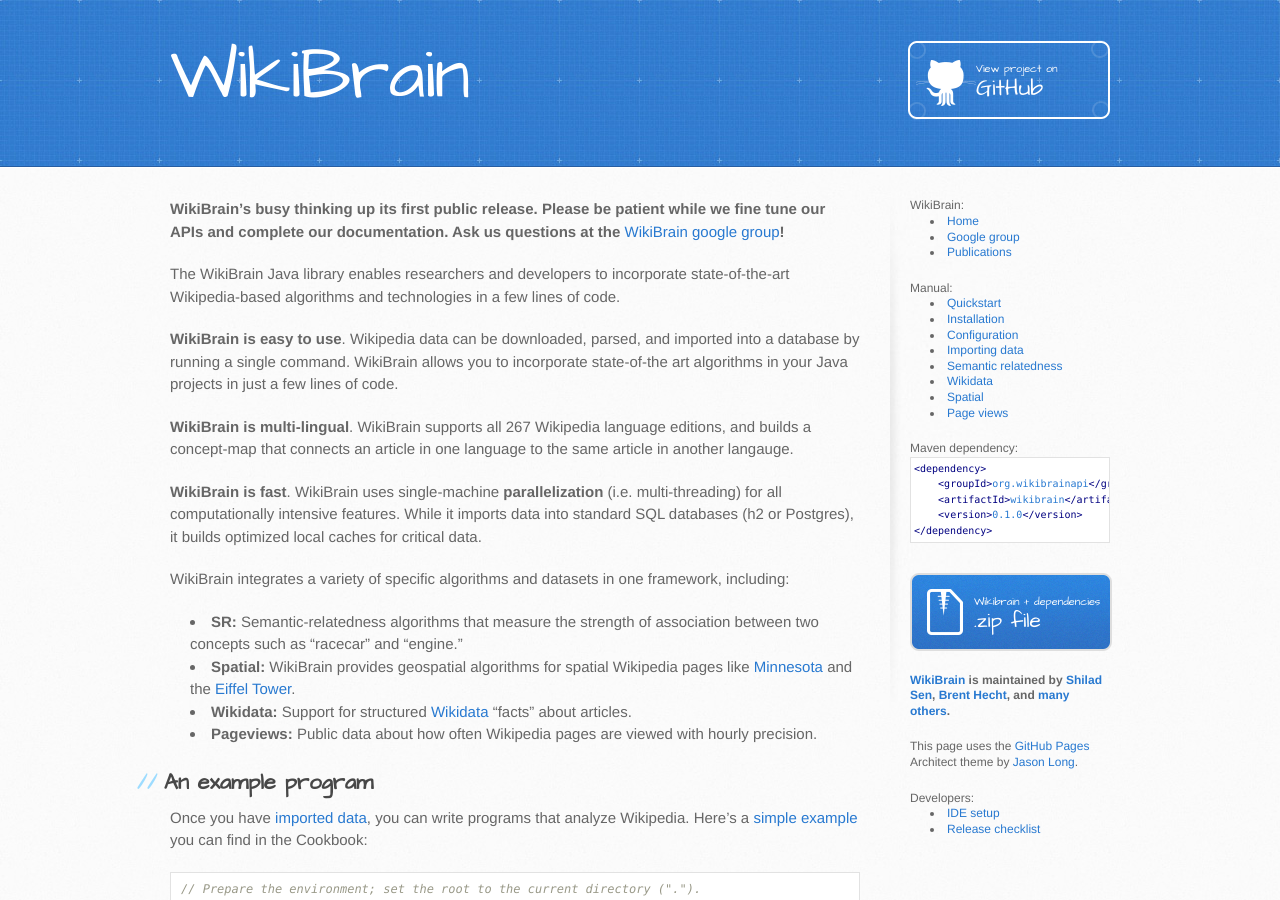
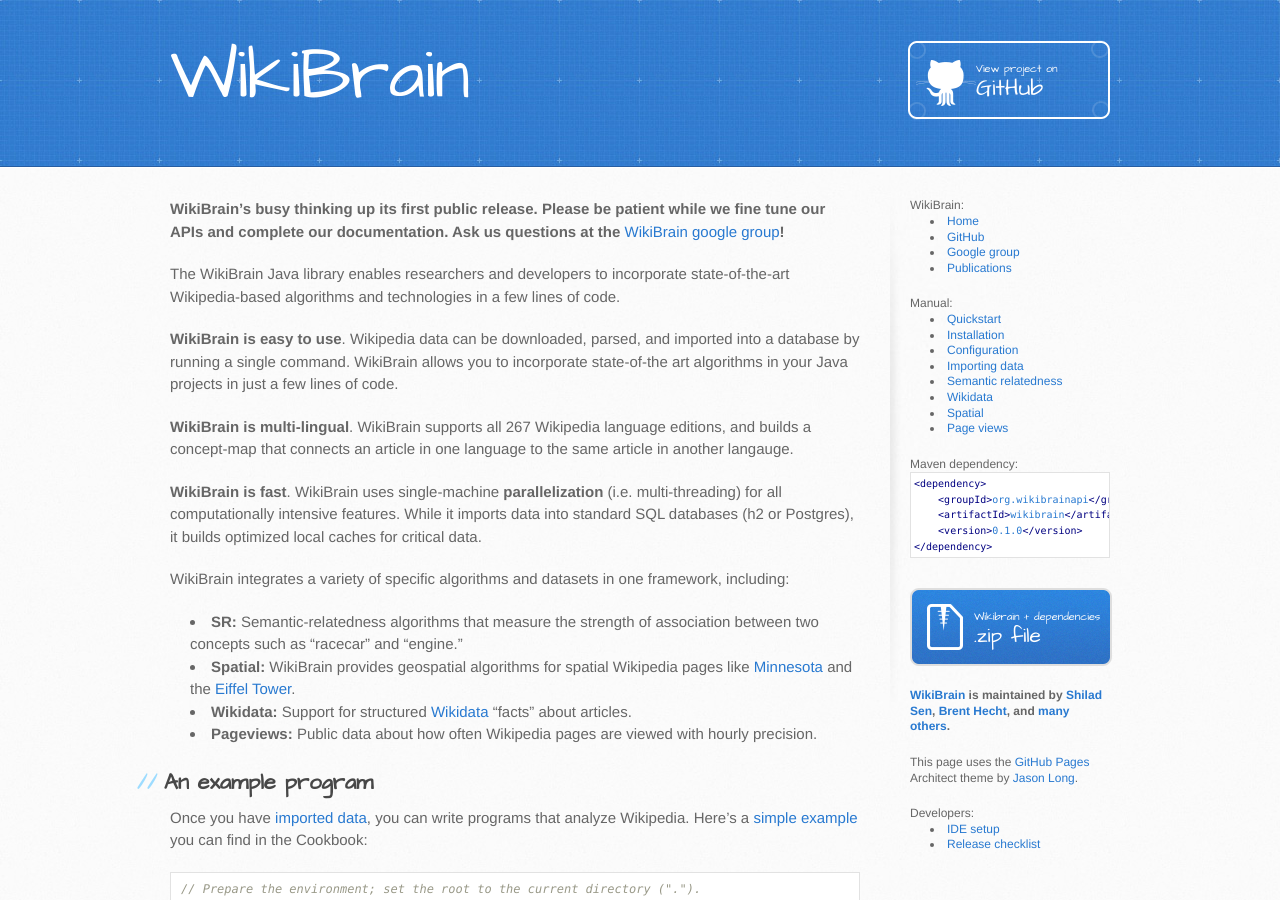
Before and after one commit to shilad/wikibrain, a Jekyll site: the page built from index.md, in a window 1280 px wide and 900 px high. Built offline with Jekyll 4.4.1, drawn with Linux system fonts in a browser that asks for light colours; nearby versions of some CDN libraries; Markdown is read by kramdown in place of the engine named in the settings.

Commit message:
Update default.html

```diff
--- a/_layouts/default.html
+++ b/_layouts/default.html
@@ -15,6 +15,7 @@
     <h3>WikiBrain:</h3>
     <ul>
         <li><a href="{{ site.baseurl }}/">Home</a></li>
+        <li> <a href="https://github.com/shilad/wikibrain">GitHub</a></li>
         <li> <a href="https://groups.google.com/forum/#!forum/wikibrain">Google group</a></li>
         <li> <a href="https://groups.google.com/forum/#!forum/wikibrain">Publications</a></li>
     </ul>
```
